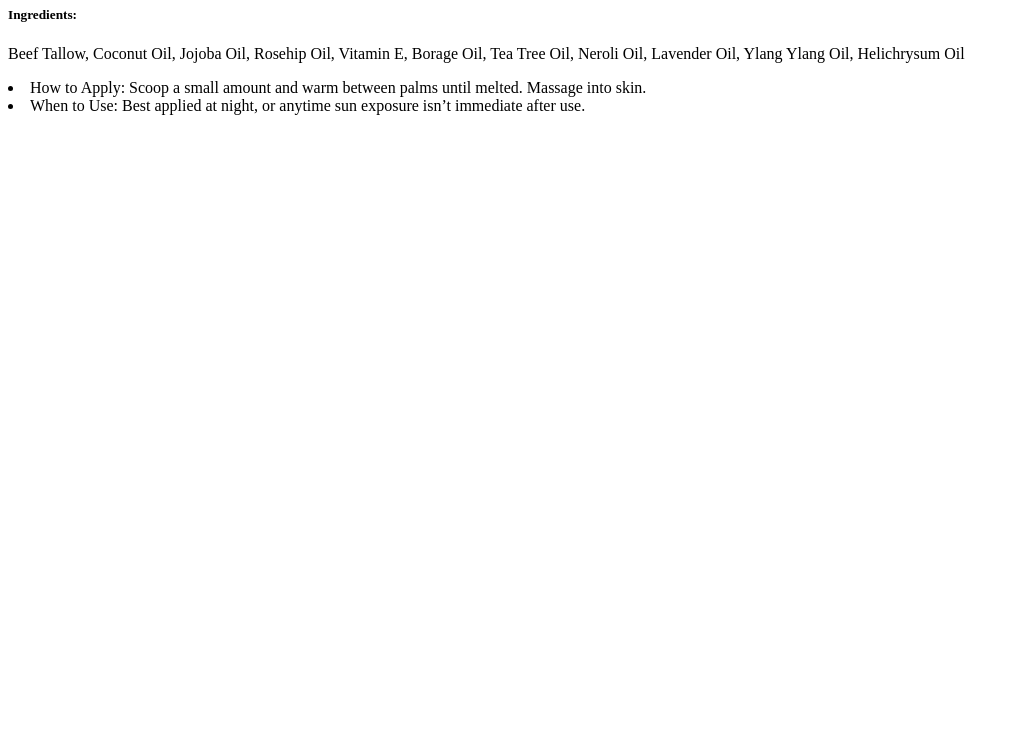
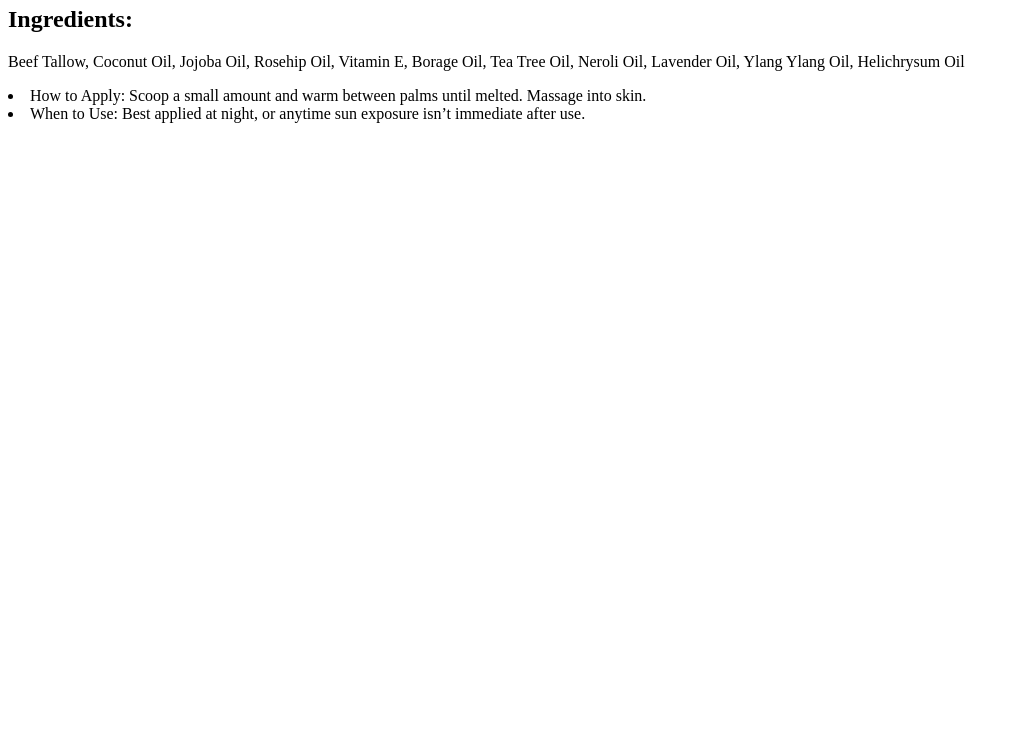
Before and after one commit to israelquezada1-star/Rose_Tallow, a plain HTML site: page index.html in a window 1280 px wide. Shown: the part 60-800 px from the top of the page, without its empty margins (0-1020 px from the left). Drawn offline with Linux system fonts and the light colour scheme.

Commit message:
update font

```diff
--- a/index.html
+++ b/index.html
@@ -1,6 +1,6 @@
 <h1>Moutain Mist Tallow</h1>
 
-<h5>Ingredients:</h5>
+<h2>Ingredients:</h2>
 <p>
 <text>Beef Tallow, Coconut Oil, Jojoba Oil, Rosehip Oil, Vitamin E, Borage  Oil, Tea Tree Oil,
 Neroli Oil, Lavender Oil, Ylang Ylang Oil, Helichrysum Oil</text>
```
